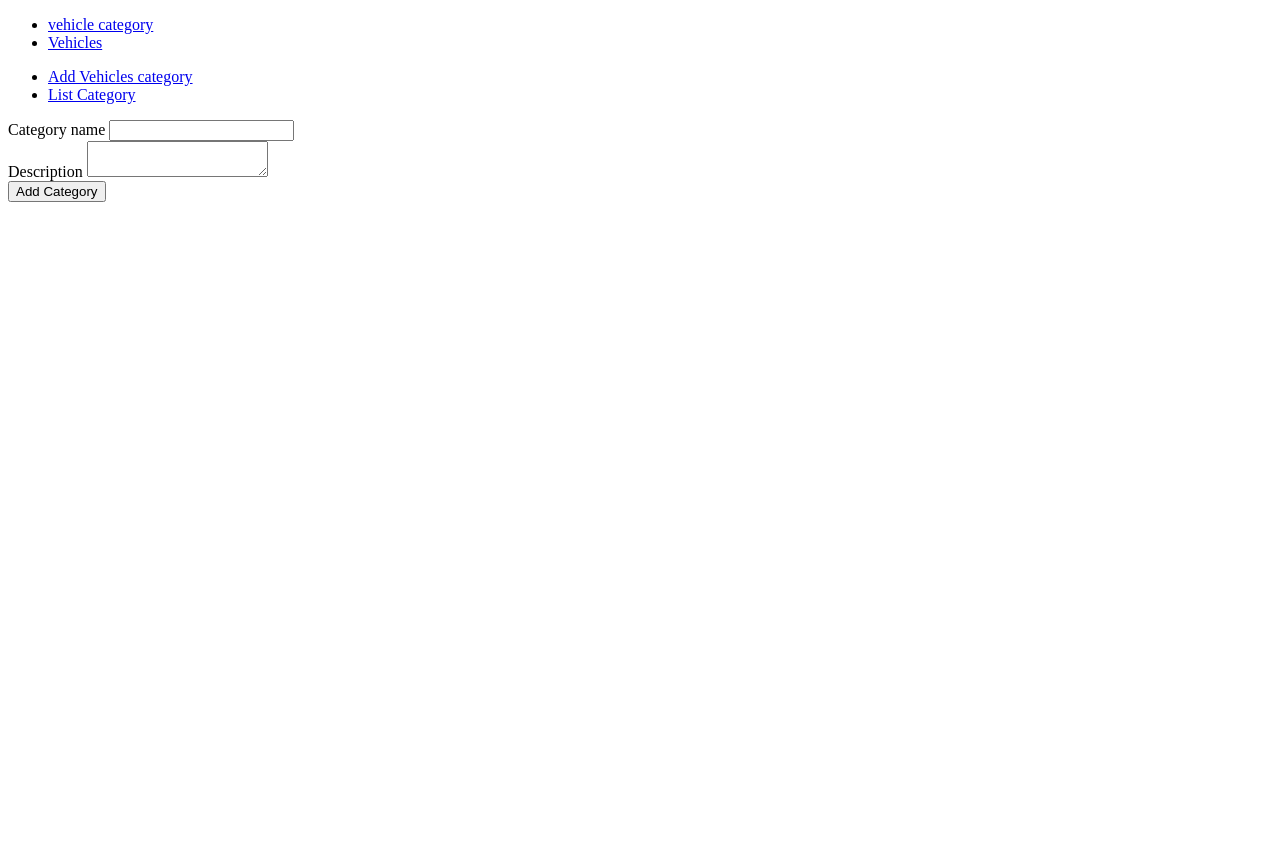
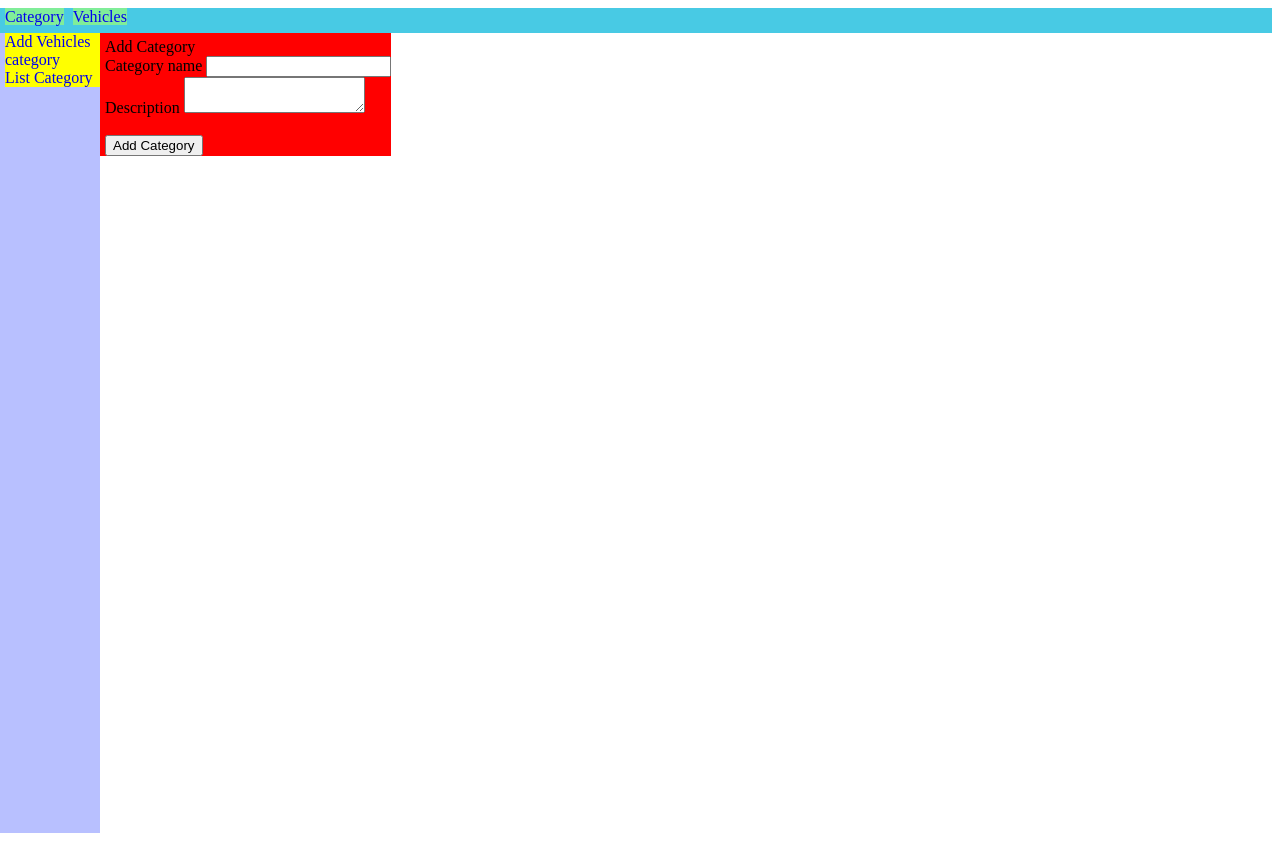
Before and after one commit to arjunk03/vehicle-rental-service, a plain HTML site: page frontend/index.html in a window 1280 px wide. Before the commit the page ends 800 px from the top, so only its background shows below. Drawn offline with Linux system fonts and the light colour scheme.

Commit message:
adding css

```diff
--- a/frontend/index.html
+++ b/frontend/index.html
@@ -4,24 +4,33 @@
     <meta charset="UTF-8">
     <meta name="viewport" content="width=device-width, initial-scale=1.0">
     <title>VRS - Vehicle Rental Service</title>
+    <link rel="stylesheet" href="style.css">
 </head>
 <body>
-    <ul>
+    <div class="navbar">
+        <a href="#" id="a-category" class="nav-items"> Category</a>
+        <a href="#" id="a-vehicle" class="nav-items">Vehicles</a>
+
+    </div>
+    <!-- <ul>
     <li ><a href="#" id="a-category" > vehicle category</a></li>
     <li><a href="#" id="a-vehicle">Vehicles</a></li>
-    </ul>
+    </ul>  -->
 
 
     <div id="dv-veh-category">
-        <div id="categ-sidebar">
-            <ul>
+        <div id="categ-sidebar" class="nav-sidebar">
+            <a href="#" id="a-add-categ" class="sidebbar-items">  Add Vehicles category</a>
+            <a href="#" id="a-list-categ" class="sidebbar-items">List Category</a>
+            <!-- <ul>
                 <li><a href="#" id="a-add-categ">  Add Vehicles category</a></li>
                 <li><a href="#" id="a-list-categ">List Category</a></li>
-            </ul>
+            </ul> -->
 
         </div>
-        <div id="dv-categ-area">
+        <div id="dv-categ-area" class="content">
             <div id="dv-add-categ">
+                <label>Add Category</label>
                 <div>
                     Category name
                     <input type="text" name="vehicle category" id="inpt-veh-catgry">
@@ -30,6 +39,7 @@
                     Description
                     <textarea name="veh-categry-description" id="txt-area-categry-description"></textarea>
                 </div>
+                <br/>
                 <button id="btn-add-ctgry"> Add Category</button>
             </div>
             <div id="dv-list-categ">
@@ -57,24 +67,29 @@
 
     </div>
 
-    <div id="dv-vehicles">
+    <div id="dv-vehicles" >
 
-        <div id="dv-veh-sidebar">
-            <ul>
-                <li><a href="#" id="a-add-veh">Add Vehicles</a></li>
-                <li><a href="#" id="a-list-veh">List Vehicles</a></li>
-            </ul>
+        <div id="dv-veh-sidebar"  class="nav-sidebar">
+            <a href="#" id="a-add-veh" class="sidebbar-items">Add Vehicles</a>
+            <a href="#" id="a-list-veh" class="sidebbar-items">List Vehicles</a>
+            <!-- <ul>
+                <li><a href="#" id="a-add-veh" class="sidebbar-items">Add Vehicles</a></li>
+                <li><a href="#" id="a-list-veh" class="sidebbar-items">List Vehicles</a></li>
+            </ul> -->
 
         </div>
-        <div id="dv-vehcateg-area">
+        <div id="dv-vehcateg-area"  class="content">
 
             <div id="dv-add-veh">
+                <label>Add Catefgory</label>
                 <div>
                     Vehicle name
                     <input type="text" name="vehicle " id="inpt-veh">
                 </div>
+                <br/>
                 <button> Add Category</button>
             </div>
+
             <div id="dv-list-veh">
                 List category
                 <div>
--- /dev/null
+++ b/frontend/style.css
@@ -0,0 +1,46 @@
+* {
+
+    left: 0px;
+    top: 0px;
+    margin-left: 0px;
+
+}
+
+.navbar {
+    background-color: #48cae4;
+    height:25px;
+
+}
+
+a {
+
+    text-decoration: none;
+}
+
+.nav-items {
+    background-color: #80ed99;
+    margin-left: 5px;
+}
+
+.nav-sidebar {
+    display: flex;
+    flex-direction: column;
+    background-color: #b8c0ff;
+    width: 100px;
+    height: 100vh;
+}
+
+.sidebbar-items {
+    margin-left: 5px;
+    background-color: yellow;
+}
+
+.content {
+    position: absolute;
+    background-color: red;
+    margin-top: 33px;
+    margin-left:  100px;
+    padding-top: 5px;
+    padding-left: 5px;
+
+}
```
